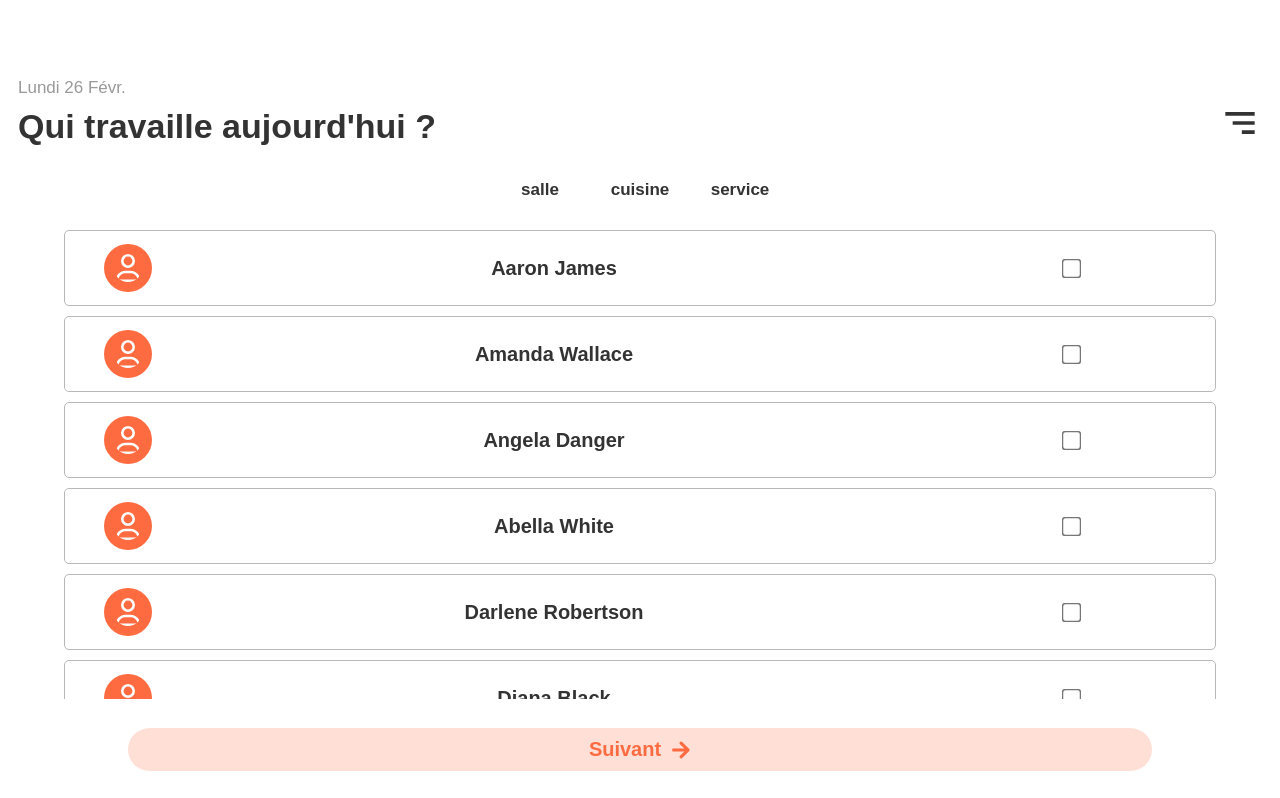
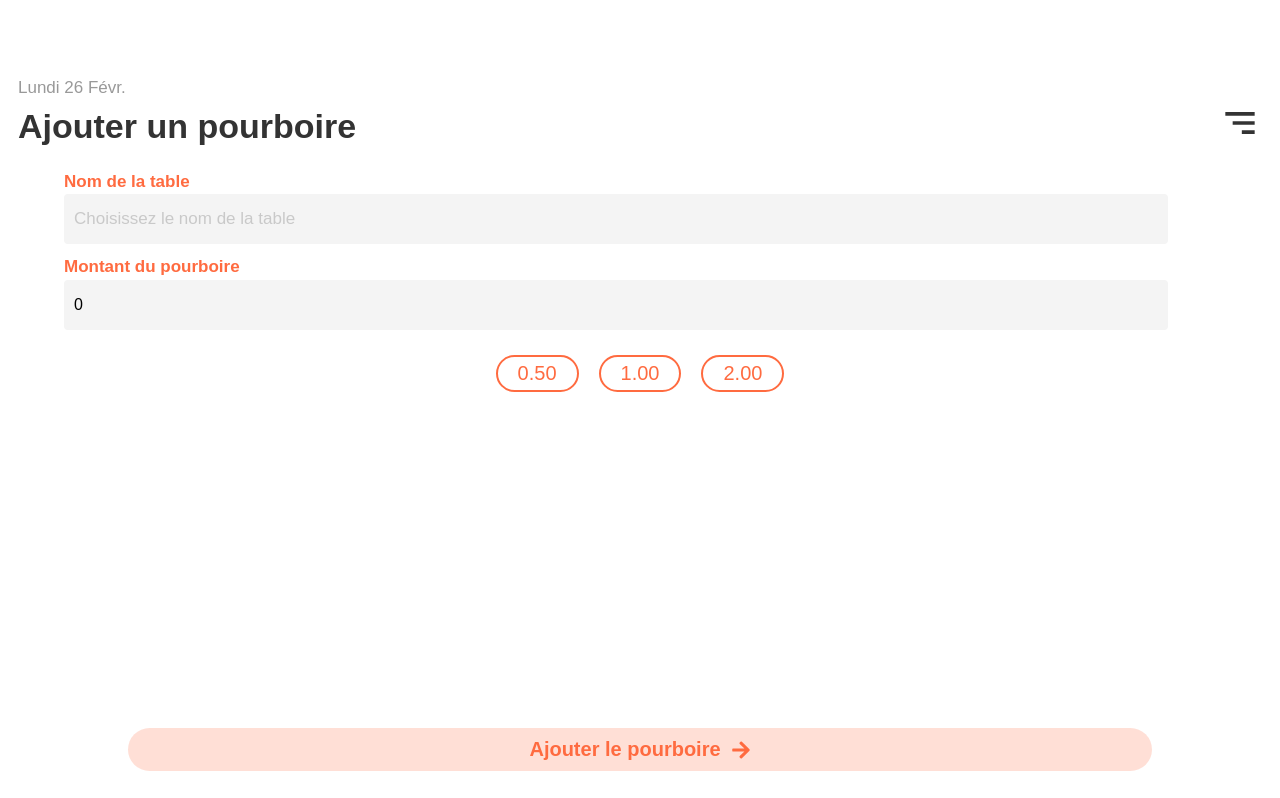
Before and after one commit to Peter-Binate/exo-front-mobile, a React (Vite) app: page / in a window 1280 px wide. Shown: the top 798 px of the page. Built offline with nearby package versions, Linux system fonts and the light colour scheme.

Commit message:
add pourboire component

```diff
--- a/package.json
+++ b/package.json
@@ -18,6 +18,7 @@
     "react-dom": "^18.2.0",
     "react-icons": "^5.0.1",
     "react-router-dom": "^6.22.1",
+    "react-toastify": "^10.0.4",
     "sort-by": "^1.2.0"
   },
   "devDependencies": {
--- a/src/App.jsx
+++ b/src/App.jsx
@@ -1,6 +1,7 @@
 import React, { useState } from 'react';
 import MainContent from './components/main-content/MainContent';
 import ServiceRecap from './components/services/services-recap';
+import Pourboire from './components/Pourboire/Pourboire';
 import './styles/main.scss';
 
 function App() {
@@ -15,7 +16,8 @@ function App() {
   return (
     <>
       {/* Utilisez une condition pour afficher le composant approprié */}
-      {showMainContent ? <MainContent toggleView={toggleView} /> : <ServiceRecap toggleView={toggleView} />}
+      {/*showMainContent ? <MainContent toggleView={toggleView} /> : <ServiceRecap toggleView={toggleView} />*/}
+      <Pourboire />
     </>
   );
 }
--- /dev/null
+++ b/src/components/Pourboire/Pourboire.jsx
@@ -0,0 +1,76 @@
+import React, { useState } from 'react';
+import { listTitle } from '../../datas/titleTab.js'
+import Header from '../../layouts/Header/Header.jsx'
+import Footer from '../../layouts/Footer/Footer.jsx'
+import {listTitleButton} from '../../datas/titleButtonBottom.js'
+import { ToastContainer, toast } from 'react-toastify';
+import 'react-toastify/dist/ReactToastify.css';
+
+
+const Pourboire = () => {
+  // Notification ajout de pourboire
+  const notify = () => toast("Le pourboire à bien été ajouté !");
+
+  const titleRecap = listTitle()[2];
+  const titleButton = listTitleButton()[2];
+
+  // État pour gérer le montant du pourboire
+  const [pourboireAmount, setPourboireAmount] = useState('0'); // Initialisé avec '0' pour éviter les problèmes de type
+
+
+    // Fonction pour gérer le clic sur les boutons de montant
+    const handleButtonClick = (amount) => {
+      // Convertir les montants en nombres, effectuer l'addition, puis convertir le résultat en chaîne
+      const newAmount = (parseFloat(pourboireAmount) + parseFloat(amount)).toFixed(2);
+      setPourboireAmount(newAmount);
+    };
+
+  return (
+    <>
+      <ToastContainer />
+      <div className="header-in-scroll">
+        <Header title={titleRecap}/>
+      </div>
+      <form>
+        <div className="pourboire-input-container">
+          <label htmlFor="table-name">Nom de la table</label>
+          <input type="text" name="table-name" placeholder="Choisissez le nom de la table"/>
+        </div>
+        <div className="pourboire-input-container">
+          <label htmlFor="pourboire-mount">Montant du pourboire</label>
+          <input
+            type="text"
+            name="pourboire-mount"
+            // Utilisez l'état pour contrôler la valeur de l'input
+            value={pourboireAmount}
+            // Ajoutez un gestionnaire pour permettre la modification manuelle
+            onChange={(e) => setPourboireAmount(e.target.value)}
+          />
+        </div>
+      </form>
+      <div className="add-pourboire-container flex-center">
+        <button
+          className="add-pourboire-button"
+          onClick={() => handleButtonClick('0.50')}
+        >
+          0.50
+        </button>
+        <button
+            className="add-pourboire-button"
+            onClick={() => handleButtonClick('1.00')}
+        >
+          1.00
+        </button>
+        <button
+          className="add-pourboire-button"
+          onClick={() => handleButtonClick('2.00')}
+        >
+          2.00
+        </button>
+      </div>
+      <Footer title={titleButton} onNextButtonClick={notify}/>
+    </>
+  )
+}
+
+export default Pourboire
--- /dev/null
+++ b/src/components/Pourboire/pourboire.scss
@@ -0,0 +1 @@
+@import '_pourboire';
--- a/src/components/main-content/MainContent.jsx
+++ b/src/components/main-content/MainContent.jsx
@@ -43,7 +43,9 @@ const MainContent = ({ toggleView }) => {
 
     // Fonction pour vérifier si au moins un élément a été coché
     const handleNextButtonClick = () => {
+
         const isAtLeastOneChecked = Object.values(checkedItems).some(item => item);
+
         if (isAtLeastOneChecked) {
         toggleView(); // Appeler la fonction pour basculer vers le ServiceRecap
         } else {
--- a/src/styles/base/_reset.scss
+++ b/src/styles/base/_reset.scss
@@ -36,6 +36,6 @@
     color: inherit;
   }
 
-  button{
+  button, input{
     all: initial;
   }
--- a/src/styles/base/_utilities.scss
+++ b/src/styles/base/_utilities.scss
@@ -28,14 +28,48 @@ ou des fonctionnalités spécifiques.*/
     text-align: center;
   }
 
+  .flex-start {
+    display: flex;
+    justify-content: center;
+    align-items: flex-start;
+  }
+
   .flex-center {
     display: flex;
     justify-content: center;
     align-items: center;
   }
 
+  .pourboire-input-container{
+    @extend .flex-start;
+    margin: 0 auto;
+    flex-direction: column;
+    width: 90%;
+
+    label {
+      font-size: 17px;
+      font-weight: 700;
+      color: #FF6B40;
+    }
+
+    input{
+      font-family: Arial, sans-serif;
+      background-color: #F4F4F4;
+      border-radius: 4px;
+      width: 95%;
+      height: 50px;
+      margin-bottom: 10px;
+      padding-left: 10px;
+    }
+
+    input::placeholder {
+      color: #C9C9C9;
+      font-size:  17px;
+    }
+  }
+
   // Mixin pour la bordure arrondie
-  @mixin rounded-border($radius: 4px) {
+  @mixin rounded-border($radius: 25px) {
     border-radius: $radius;
   }
 
--- a/src/styles/components/_footer.scss
+++ b/src/styles/components/_footer.scss
@@ -13,7 +13,7 @@
 }
 
 .next-button{
-    @include rounded-border($radius: 25px);
+    @include rounded-border;
     @extend .text-style;
     color: $orange;
     background: $orange-light;
--- /dev/null
+++ b/src/styles/components/_pourboire.scss
@@ -0,0 +1,25 @@
+@import '../abstracts/variables';
+@import '../abstracts/mixins';
+@import '../base/utilities';
+@import '../base/typography';
+
+.add-pourboire-container{
+    @include section-width;
+    margin-top: 15px;
+}
+
+.add-pourboire-button{
+    @include rounded-border;
+    border: 2px solid $orange;
+    margin: 0 10px;
+    padding:  5px 20px;
+    font-size: 20px;
+    font-family: $base-font-family;
+    color: $orange;
+}
+
+.add-pourboire-button:active{
+    background-color: $orange;
+    color: $white-color;
+    border-color: $white-color;
+}
--- a/src/styles/main.scss
+++ b/src/styles/main.scss
@@ -7,4 +7,5 @@
 @use 'components/header';
 @use 'components/services-recap';
 @use 'components/main-content';
+@use 'components/pourboire';
 @use 'components/footer';
```
Also changed, not shown: src/components/services copy/services-recap.jsx (added, +39 -0 lines), 1 other file (tests, documents, lock files or other folders).
